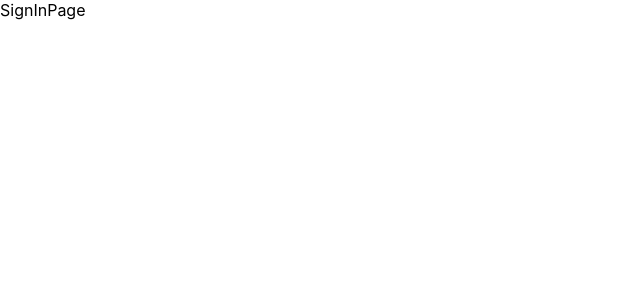
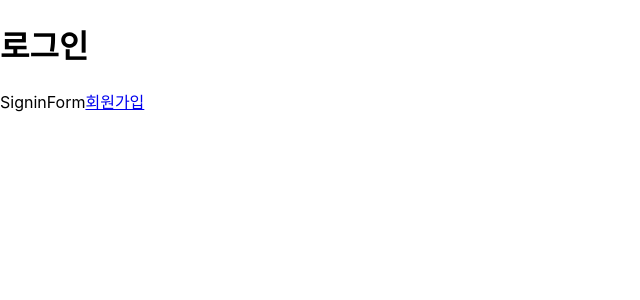
Before and after one commit to pre-onboarding-frontend-11th-team-9/pre-onboarding-11th-1-9, a React app: page /signin in a window 1280 px wide. Shown: the top 300 px of the page, without its empty margins (0-640 px from the left). Built offline with nearby package versions, Linux system fonts and the light colour scheme.

Commit message:
feat: signin page draft

```diff
--- /dev/null
+++ b/src/pages/SignIn/SigninForm.tsx
@@ -0,0 +1,3 @@
+export const SigninForm = () => {
+  return <>SigninForm</>;
+};
--- /dev/null
+++ b/src/pages/SignIn/SignupLink.tsx
@@ -0,0 +1,6 @@
+import { PATH } from '@/constants';
+import { Link } from 'react-router-dom';
+
+export const SignupLink = () => {
+  return <Link to={PATH.SIGN_UP}>회원가입</Link>;
+};
--- a/src/pages/SignIn/index.tsx
+++ b/src/pages/SignIn/index.tsx
@@ -1,5 +1,14 @@
+import { SigninForm } from './SigninForm';
+import { SignupLink } from './SignupLink';
+
 const SignInPage = () => {
-  return <div>SignInPage</div>;
+  return (
+    <>
+      <h1>로그인</h1>
+      <SigninForm />
+      <SignupLink />
+    </>
+  );
 };
 
 export default SignInPage;
```
